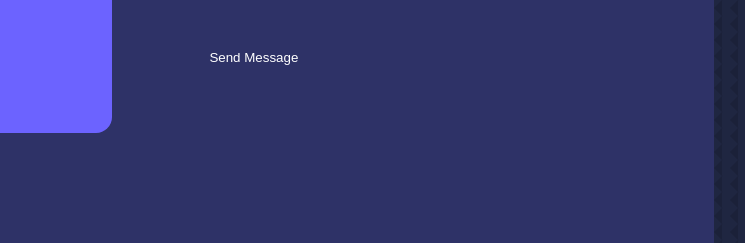
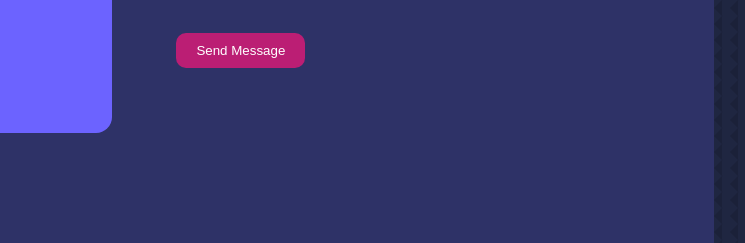
Before and after one commit to anilfth/Educational-School-Website, a website: page contact.html in a window 1280 px wide. Shown: the part 544-787 px from the top of the page, 438-1183 px from the left. Drawn offline with nearby package versions, Linux system fonts and the light colour scheme.

Commit message:
intail commit

```diff
--- a/CSS/contact.css
+++ b/CSS/contact.css
@@ -261,3 +261,18 @@ body {
         width: 100%;
     }
 }
+
+/* Define the primary button style */
+.btn.btn-primary {
+    background-color: #bb1e74; /* Replace with your desired color code */
+    color: #ffffff; /* Text color */
+    padding: 10px 20px; /* Adjust padding as needed */
+    border: none;
+    border-radius: 10px; /* Rounded corners */
+    cursor: pointer;
+}
+
+/* Define button hover effect */
+.btn.btn-primary:hover {
+    background-color: #00a4b3; /* Change the color on hover */
+}
```
